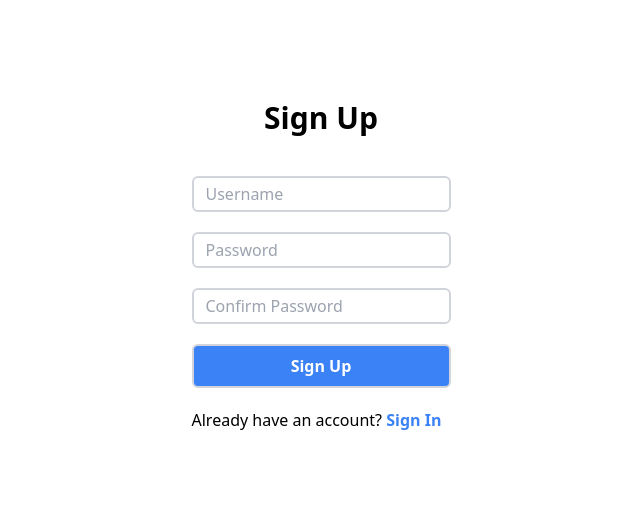
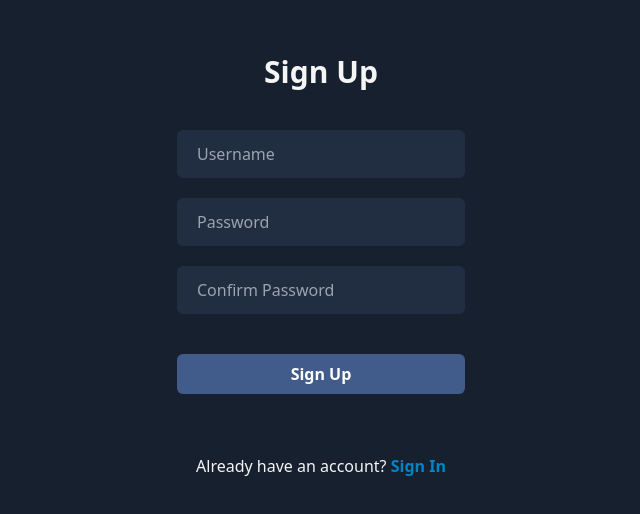
Before and after one commit to mrizkyrn/task-manager, a React (Vite) app in the folder frontend/: page /signup in a window 1280 px wide. Shown: the part 134-648 px from the top of the page, without its empty margins (319-959 px from the left). Built offline with nearby package versions, Linux system fonts and the light colour scheme.

Commit message:
update signup and signin pages

```diff
--- /dev/null
+++ b/frontend/src/component/Button.jsx
@@ -0,0 +1,20 @@
+import PropTypes from 'prop-types';
+
+const Button = ({ children, onClick, className = '' }) => {
+   return (
+      <button
+         onClick={onClick}
+         className={`bg-[#415c8a] hover:bg-[#2d4369] px-5 py-2 rounded-md text-white font-semibold mt-5 ${className}`}
+      >
+         {children}
+      </button>
+   );
+};
+
+Button.propTypes = {
+   children: PropTypes.node.isRequired,
+   onClick: PropTypes.func.isRequired,
+   className: PropTypes.string,
+};
+
+export default Button;
--- a/frontend/src/index.css
+++ b/frontend/src/index.css
@@ -5,6 +5,11 @@
 @tailwind components;
 @tailwind utilities;
 
-input{
+/* color scheme ligt for date and time */
+input[type="date"] {
    color-scheme: light dark;
 }
+
+input[type="time"] {
+   color-scheme: light dark;
+}
--- a/frontend/src/pages/SignIn.jsx
+++ b/frontend/src/pages/SignIn.jsx
@@ -44,17 +44,16 @@ const SignIn = () => {
    };
 
    return (
-      <div className="w-full h-screen flex flex-col justify-center items-center gap-10">
-         <h1 className="text-3xl font-bold ">Sign In</h1>
-         <div>
+      <div className="w-full h-screen flex flex-col justify-center items-center gap-10 px-7 bg-semiDark">
+         <h1 className="text-3xl font-bold text-light">Sign In</h1>
          <form
-               className="flex flex-col justify-start items-center gap-5"
+            className="w-64 sm:w-72 flex flex-col justify-start items-center gap-5"
             action=""
             method="post"
             onSubmit={handleSubmit}
          >
             <input
-                  className="w-full border-2 border-gray-300 rounded-md px-3 py-1"
+               className="w-full px-5 py-3 rounded-md border-gray-300 bg-[#212e42] text-gray-200"
                type="text"
                name="username"
                id="username"
@@ -62,7 +61,7 @@ const SignIn = () => {
                onChange={handleChange}
             />
             <input
-                  className="w-full border-2 border-gray-300 rounded-md px-3 py-1"
+               className="w-full px-5 py-3 rounded-md border-gray-300 bg-[#212e42] text-gray-200"
                type="password"
                name="password"
                id="password"
@@ -70,7 +69,7 @@ const SignIn = () => {
                onChange={handleChange}
             />
             <button
-                  className="w-full border-2 border-gray-300 rounded-md p-2 bg-blue-500 text-white font-bold"
+               className="w-full bg-[#415c8a] hover:bg-[#2d4369] px-5 py-2 rounded-md text-white font-semibold mt-5"
                type="submit"
                disabled={loading}
             >
@@ -78,15 +77,14 @@ const SignIn = () => {
             </button>
          </form>
          <div className="mt-5">
-               <span>Don&apos;t have an account? </span>
-               <Link className="text-blue-500 font-bold" to="/signup">
+            <span className="text-light">Don&apos;t have an account? </span>
+            <Link className="text-sky-600 font-bold" to="/signup">
                Sign Up
             </Link>
          </div>
 
          {error && <p className="text-red-700 mt-5 font-medium">{error}</p>}
       </div>
-      </div>
    );
 };
 
--- a/frontend/src/pages/SignUp.jsx
+++ b/frontend/src/pages/SignUp.jsx
@@ -45,17 +45,16 @@ const SignUp = () => {
    };
 
    return (
-      <div className="w-full h-screen flex flex-col justify-center items-center gap-10">
-         <h1 className="text-3xl font-bold ">Sign Up</h1>
-         <div>
+      <div className="w-full h-screen flex flex-col justify-center items-center gap-10 px-7 bg-semiDark">
+         <h1 className="text-3xl font-bold text-light">Sign Up</h1>
          <form
-               className="flex flex-col justify-start items-center gap-5"
+            className="w-64 sm:w-72 flex flex-col justify-start items-center gap-5"
             action=""
             method="post"
             onSubmit={handleSubmit}
          >
             <input
-                  className="w-full border-2 border-gray-300 rounded-md px-3 py-1"
+               className="w-full px-5 py-3 rounded-md border-gray-300 bg-[#212e42] text-gray-200"
                type="text"
                name="username"
                id="username"
@@ -63,7 +62,7 @@ const SignUp = () => {
                onChange={handleChange}
             />
             <input
-                  className="w-full border-2 border-gray-300 rounded-md px-3 py-1"
+               className="w-full px-5 py-3 rounded-md border-gray-300 bg-[#212e42] text-gray-200"
                type="password"
                name="password"
                id="password"
@@ -71,7 +70,7 @@ const SignUp = () => {
                onChange={handleChange}
             />
             <input
-                  className="w-full border-2 border-gray-300 rounded-md px-3 py-1"
+               className="w-full px-5 py-3 rounded-md border-gray-300 bg-[#212e42] text-gray-200"
                type="password"
                name="confirmPassword"
                id="confirmPassword"
@@ -79,7 +78,7 @@ const SignUp = () => {
                onChange={handleChange}
             />
             <button
-                  className="w-full border-2 border-gray-300 rounded-md p-2 bg-blue-500 text-white font-bold"
+               className="w-full bg-[#415c8a] hover:bg-[#2d4369] px-5 py-2 rounded-md text-white font-semibold mt-5"
                type="submit"
                disabled={loading}
             >
@@ -87,15 +86,14 @@ const SignUp = () => {
             </button>
          </form>
          <div className="mt-5">
-               <span>Already have an account? </span>
-               <Link className="text-blue-500 font-bold" to="/signin">
+            <span className='text-light'>Already have an account? </span>
+            <Link className="text-sky-600 font-bold" to="/signin">
                Sign In
             </Link>
          </div>
 
          {error && <p className="text-red-700 mt-5 font-medium">{error}</p>}
       </div>
-      </div>
    );
 };
 
```
Lines whose indentation alone changed are shown as unchanged.
